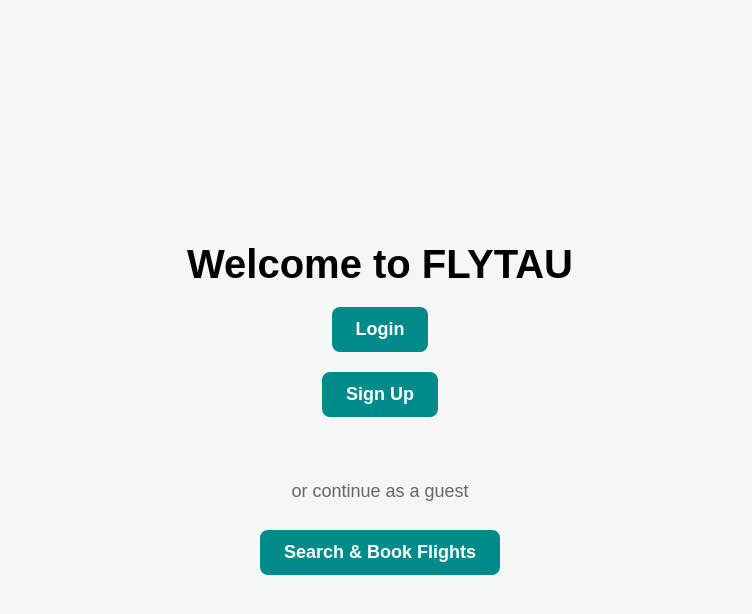
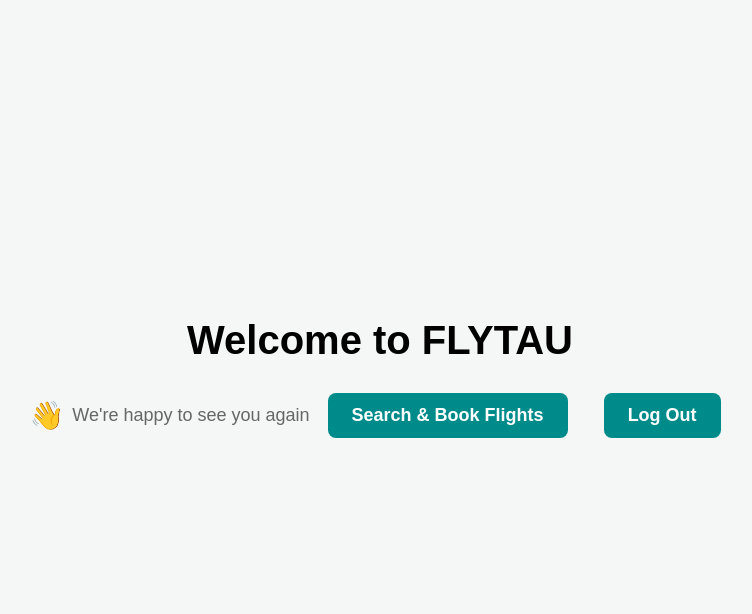
Before and after one commit to Ellibrinker/FlyTAU, a Flask app: template templates/homepage.html in a window 1280 px wide. Shown: the top 614 px of the page, without its empty margins (260-1012 px from the left). Run offline with Flask 3, Linux system fonts and the light colour scheme; the template is opened without the code that fills it: most values are stand-ins (such as "Sample title", 1, 10 or a date in 2020).

Commit message:
update homepage

```diff
--- a/templates/homepage.html
+++ b/templates/homepage.html
@@ -48,7 +48,29 @@
 <body>
     <h1>Welcome to FLYTAU</h1>
 
-    <!-- התחברות / הרשמה -->
+    {% if user_name %}
+        <!-- משתמש מחובר -->
+        <h2 style="margin-top: 10px; display: flex; align-items: center; gap: 8px;">
+            <span style="font-size: 28px;">👋</span
+            Hi {{ user_name }}
+        </h2>
+
+        <p style="color: #666; font-size: 18px;">
+            We're happy to see you again
+        </p>
+
+        <a href="/search_flights">
+            <button>Search & Book Flights</button>
+        </a>
+
+        <br><br>
+
+        <a href="/logout">
+            <button>Log Out</button>
+        </a>
+
+    {% else %}
+        <!-- אורח -->
         <a href="/login">
             <button>Login</button>
         </a>
@@ -59,7 +81,6 @@
 
         <br><br>
 
-    <!-- אורח -->
         <p style="color: #666; font-size: 18px;">
             or continue as a guest
         </p>
@@ -67,6 +88,8 @@
         <a href="/search_flights">
             <button>Search & Book Flights</button>
         </a>
+    {% endif %}
 </body>
 
+
 </html>
```
Lines whose indentation alone changed are shown as unchanged.
